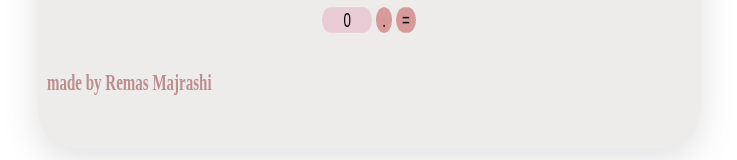
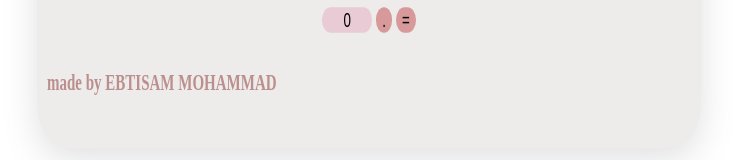
Before and after one commit to Ebtisam-Mohammad/calculator, a plain HTML site: page index.html in a window 1280 px wide. Shown: the part 402-562 px from the top of the page, without its empty margins (271-1008 px from the left). Drawn offline with Linux system fonts and the light colour scheme.

Commit message:
Add files via upload

```diff
--- a/index.html
+++ b/index.html
@@ -41,7 +41,7 @@
     <input type="button" class="operatorDesign" value="." onclick="form1.answer.value+='.'">
     <input type="button" class="operatorDesign" value="=" onclick="form1.answer.value=eval(form1.answer.value)">
 
-    <h5>made by Remas Majrashi</h5>
+    <h5>made by EBTISAM MOHAMMAD</h5>
     </form>
 </body>
 </html>
```
